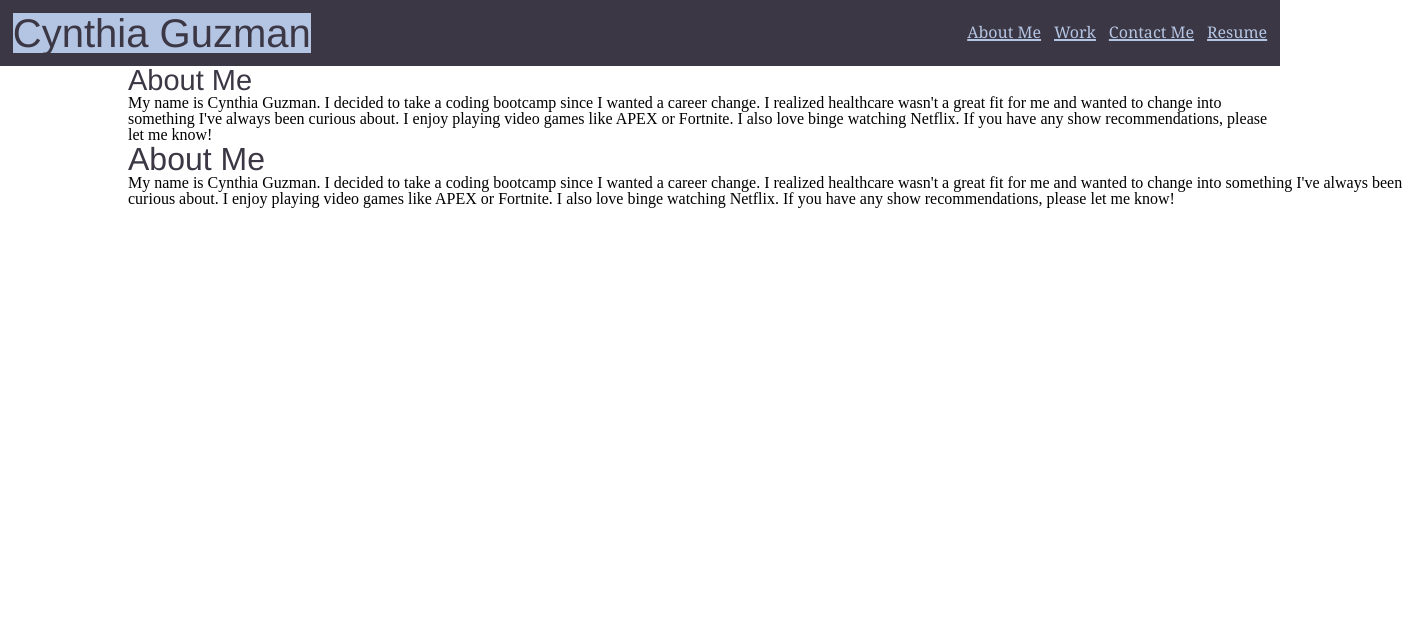
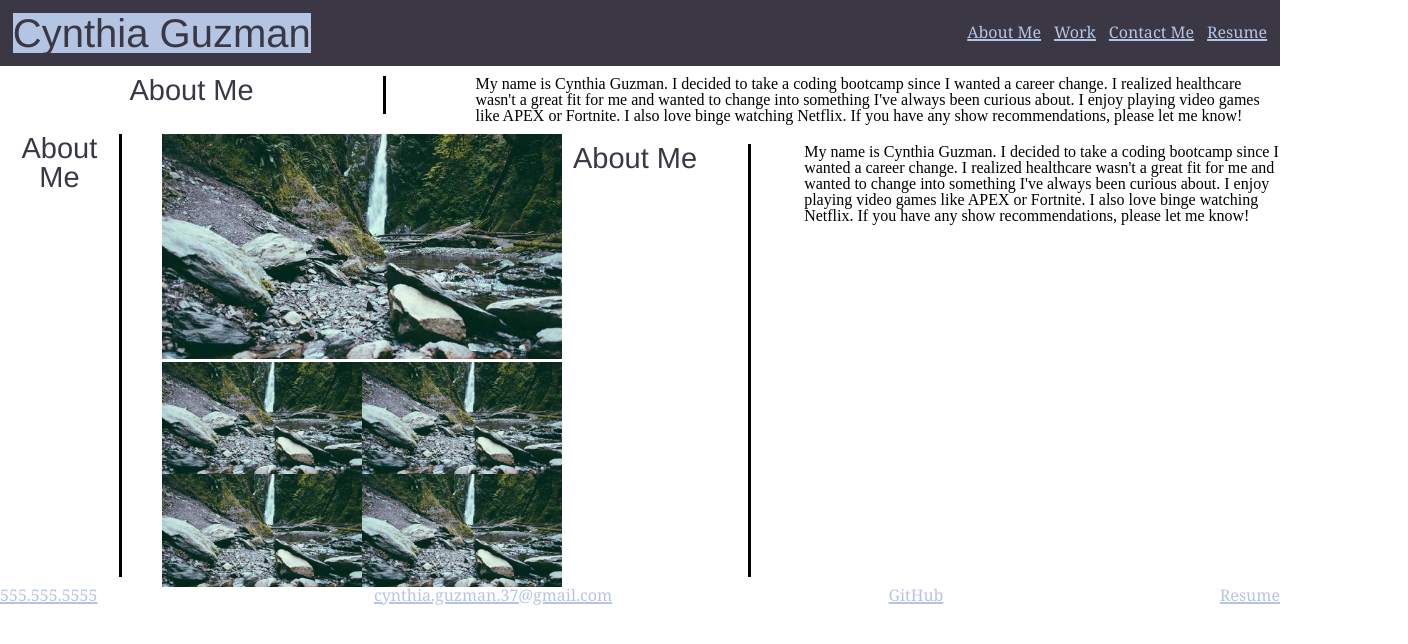
Before and after one commit to cguzman37/portfolio, a plain HTML site: page index.html in a window 1280 px wide. Shown: the whole page, 1408 px wide, since content can reach past the window. Drawn offline with Linux system fonts and the light colour scheme.

Commit message:
added images

```diff
--- a/assets/css/style.css
+++ b/assets/css/style.css
@@ -1,3 +1,5 @@
+
+
 body {
     display: flex;
     flex-direction: column;
@@ -46,7 +48,78 @@ header {
     text-align: left;
     padding-left: 10%;
   }
-  section{
-    flex: 1 1 0;
-    padding-left: 10%;
+ .flex-section{
+  margin-top: 10px;
+  display: flex;
+ }
+ .right-column{
+  flex-basis: 70%;
+ }
+ .right-column div{
+
+  margin-left: 10%;
+ }
+.left-column{
+  flex-basis: 30%;
+  text-align: center;
+  border-right: solid 3px;
+  margin-bottom: 10px;
+
+}
+.left-column h2{
+  margin:auto;
+}
+
+.img-div{
+  max-width: 100%;
+}
+#sub-image-div{
+  display: flex;
+  margin: 0;
+}
+.main-img-div img{
+  max-width:400px;
+}
+#sub-image-div img{
+  max-width: 200px;
+}
+#sub-image-div2 img{
+  max-width: 200px;
+}
+#sub-image-div2{
+  display: flex;
+  margin: 0;
+}
+
+  .footer{
+
+     min-width: 100px;
+      color: #b4c5e4;
+      font-weight:lighter;
+      text-decoration-thickness: 2px;
+      font-family:Georgia, 'Times New Roman', Times, serif;
+
   }
+  .footer-widgets .widget_nav_menu li {
+    display: inline-block;
+
+  }
+  /* <section class="flex-section">
+  <article class="left-column">
+      <h2>About Me</h2>
+  </article>
+  <article class="right-column">
+      <div class="main-img-div img-div">
+        <img src="./assets/images/beach picture.jpeg" alt="beach picture">
+      </div>
+      <div class="img-div">
+          <div id="sub-image-div">
+              <img src="./assets/images/beach picture.jpeg" alt="beach picture">
+              <img src="./assets/images/beach picture.jpeg" alt="beach picture">
+          </div>
+          <div id="sub-image-div2">
+              <img src="./assets/images/beach picture.jpeg" alt="beach picture">
+              <img src="./assets/images/beach picture.jpeg" alt="beach picture">
+          </div>
+      </div>
+  </article> */
--- a/index.html
+++ b/index.html
@@ -23,24 +23,85 @@
         </nav>
     </header>
     <main>
-        <section>
-            <article>
+        <section class="flex-section">
+            <article class="left-column">
                 <h2>About Me</h2>
+            </article>
+            <article class="right-column">
                 <div>
                     <p> My name is Cynthia Guzman. I decided to take a coding bootcamp since I wanted a career change. I realized healthcare wasn't a great fit for me and wanted to change into something I've always been curious about. I enjoy playing video games like APEX or Fortnite. I also love binge watching Netflix. If you have any show recommendations, please let me know!
                     </p>
                 </div>
             </article>
+
         </section>
-        <aside>
-            <h2>About Me</h2>
-            <p> My name is Cynthia Guzman. I decided to take a coding bootcamp since I wanted a career change. I realized healthcare wasn't a great fit for me and wanted to change into something I've always been curious about. I enjoy playing video games like APEX or Fortnite. I also love binge watching Netflix. If you have any show recommendations, please let me know!
-            </p>
-        </aside>
+        <!-- <section class="flex-section">
+            <article class="left-column">
+                <h2>About Me</h2>
+            </article>
+            <article class="right-column">
+                <div>
+                    <p> My name is Cynthia Guzman. I decided to take a coding bootcamp since I wanted a career change. I realized healthcare wasn't a great fit for me and wanted to change into something I've always been curious about. I enjoy playing video games like APEX or Fortnite. I also love binge watching Netflix. If you have any show recommendations, please let me know!
+                    </p>
+                </div>
+            </article>
+
+        </section> -->
+
+                <!-- <section class="flex-section">
+            <article class="left-column">
+                <h2>About Me</h2>
+            </article>
+            <article class="right-column">
+                <div>
+                    <p> My name is Cynthia Guzman. I decided to take a coding bootcamp since I wanted a career change. I realized healthcare wasn't a great fit for me and wanted to change into something I've always been curious about. I enjoy playing video games like APEX or Fortnite. I also love binge watching Netflix. If you have any show recommendations, please let me know!
+                    </p>
+                </div>
+            </article>
+
+        </section> -->
+        <section class="flex-section">
+            <article class="left-column">
+                <h2>About Me</h2>
+            </article>
+            <article class="right-column">
+                <div class="main-img-div img-div">
+                  <img src="./assets/images/beach picture.jpeg" alt="beach picture">
+                </div>
+                <div class="img-div">
+                    <div id="sub-image-div">
+                        <img src="./assets/images/beach picture.jpeg" alt="beach picture">
+                        <img src="./assets/images/beach picture.jpeg" alt="beach picture">
+                    </div>
+                    <div id="sub-image-div2">
+                        <img src="./assets/images/beach picture.jpeg" alt="beach picture">
+                        <img src="./assets/images/beach picture.jpeg" alt="beach picture">
+                    </div>
+                </div>
+            </article>
+            <section class="flex-section">
+                <article class="left-column">
+                    <h2>About Me</h2>
+                </article>
+                <article class="right-column">
+                    <div>
+                        <p> My name is Cynthia Guzman. I decided to take a coding bootcamp since I wanted a career change. I realized healthcare wasn't a great fit for me and wanted to change into something I've always been curious about. I enjoy playing video games like APEX or Fortnite. I also love binge watching Netflix. If you have any show recommendations, please let me know!
+                        </p>
+                    </div>
+                </article>
+
+            </section>
     </main>
 
-    <footer>
-
+    <footer class="footer">
+        <nav>
+            <ul>
+                <li><a href="#">555.555.5555</a></li>
+                <li><a href="#">cynthia.guzman.37@gmail.com</a></li>
+                <li><a href="#">GitHub</a></li>
+                <li><a href="#">Resume</a></li>
+            </ul>
+        </nav>
     </footer>
 </body>
 </html>
```
Also changed, not shown: assets/images/beach picture.jpeg (added), assets/images/beach picyure.jpeg (added), assets/images/portfolio pics.jpeg (added).
